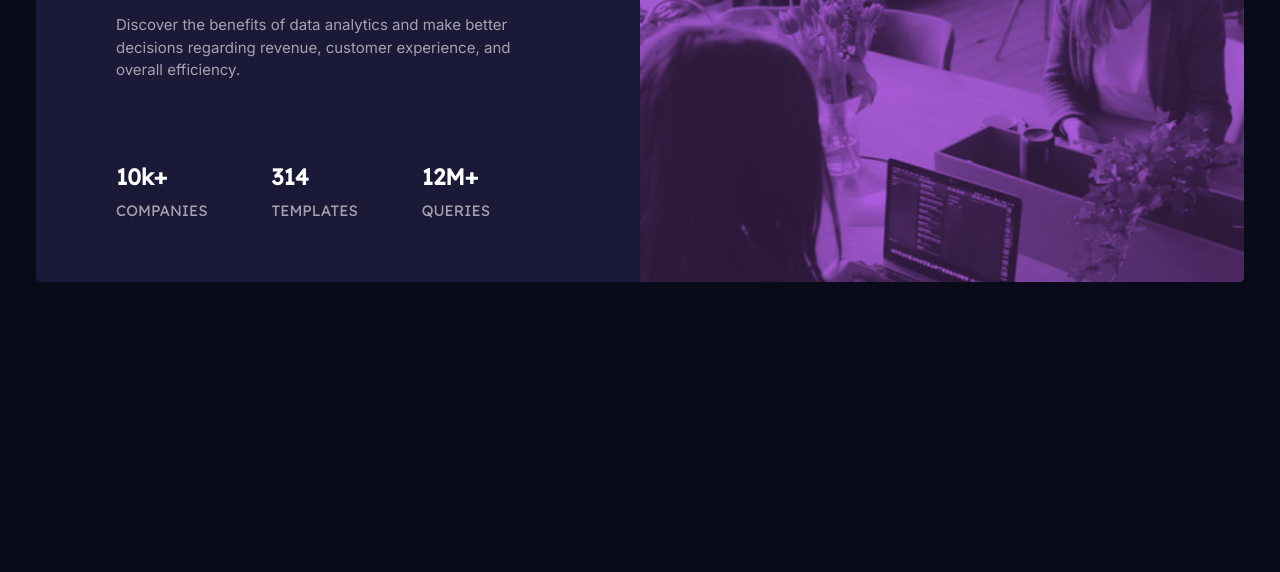
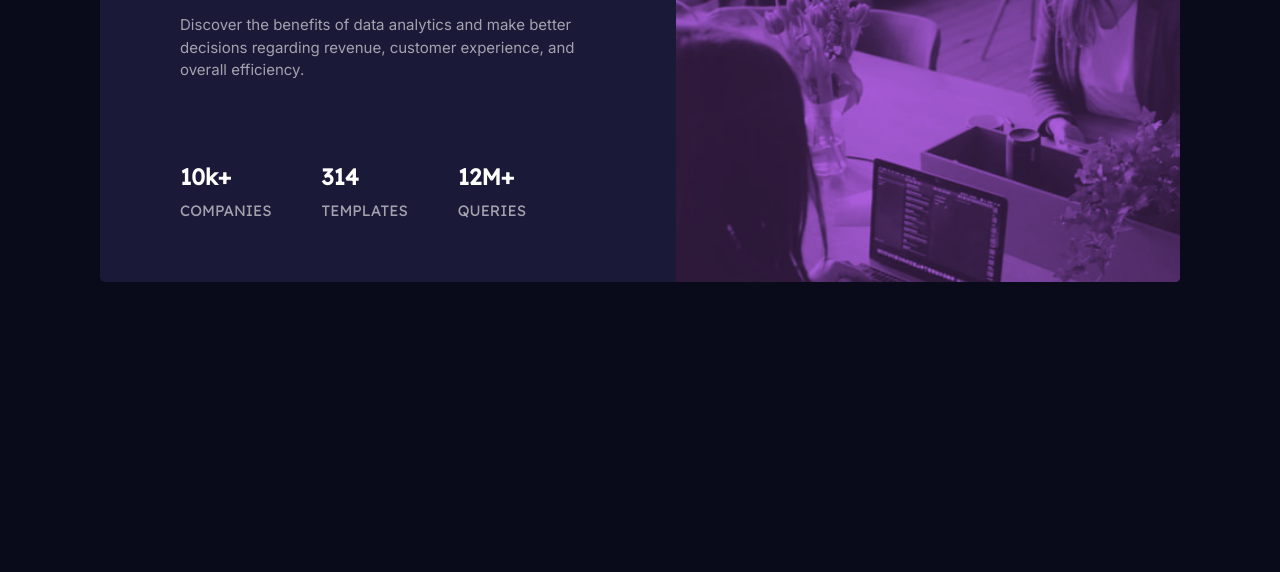
Before and after one commit to eduardohor/stats-preview-card-component, a plain HTML site: page index.html in a window 1280 px wide. Shown: the part 228-800 px from the top of the page. Drawn offline with Linux system fonts and the light colour scheme.

Commit message:
update css

```diff
--- a/style.css
+++ b/style.css
@@ -112,7 +112,7 @@ p{
     .card{
           display: grid;
           grid-template-columns: repeat(2, 1fr);
-          max-width: 1208px;
+          max-width: 1080px;
           height: 450px;
           grid-template-areas: "a2 a1";
      }
```
